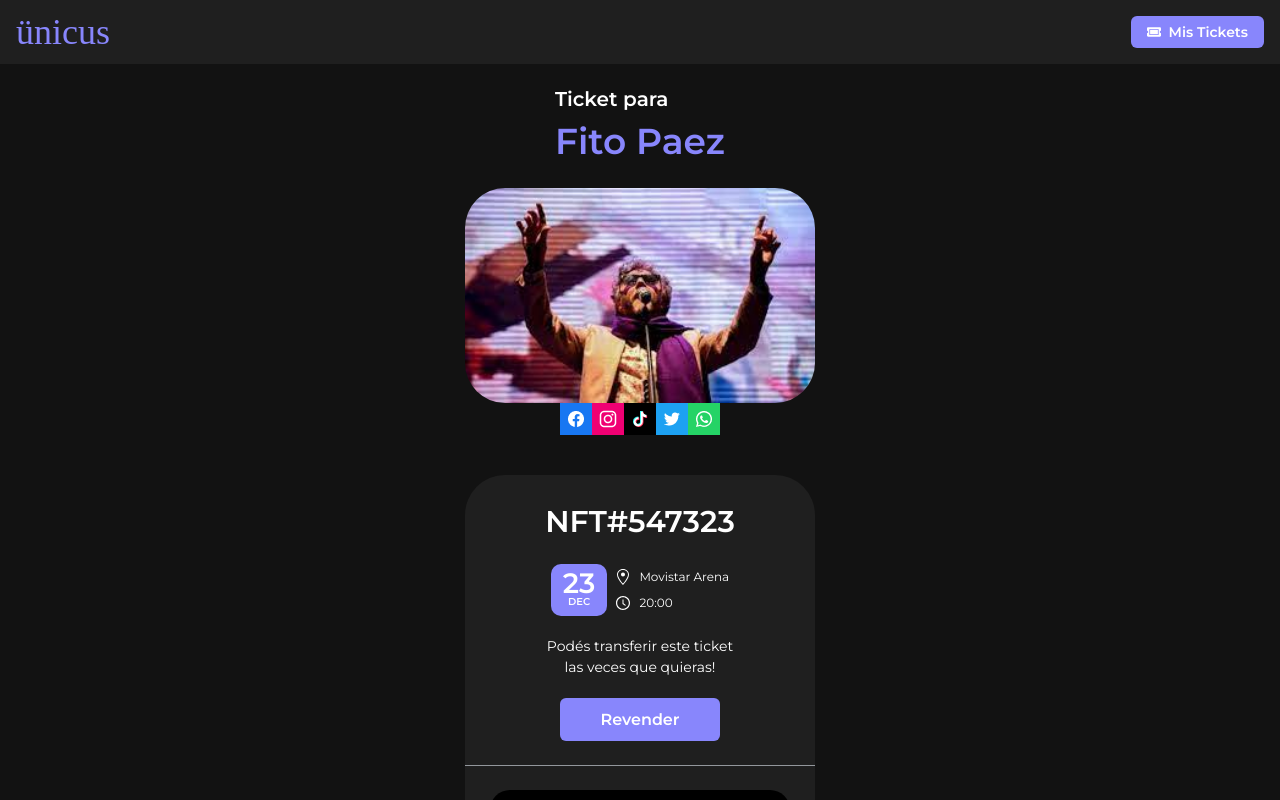
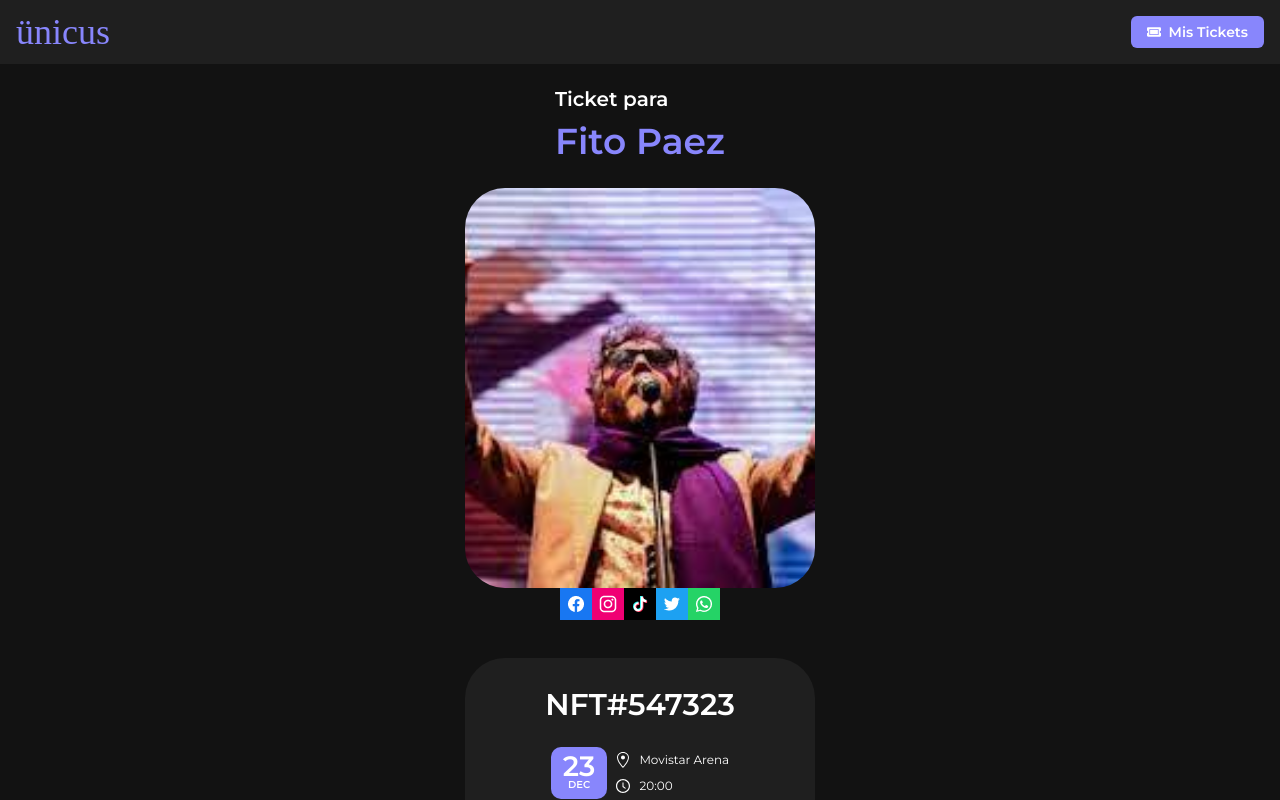
Before and after one commit to unicusnft/web, a React (Create React App) app: page /ticket/547323 in a window 1280 px wide. Shown: the top 800 px of the page. Built offline with nearby package versions, Linux system fonts and the light colour scheme; a web font is replaced by a local one.

Commit message:
Fix NFT width and height in Ticket screen

```diff
--- a/src/screens/ticket/Ticket.js
+++ b/src/screens/ticket/Ticket.js
@@ -62,12 +62,20 @@ export const Ticket = () => {
                     </div>
                     <Box
                         w='350px'
+                        h='450px'
                         rounded={40}
                         color='white'
                         boxShadow='dark-xs'
                         objectFit='cover'
                     >
-                        <Image src={ticket?.buyImage1} alt="Ticket photo" w='350px' rounded={40}/>
+                        <Image
+                            src={ticket?.buyImage1}
+                            alt="Ticket photo"
+                            w='350px'
+                            h='400px'
+                            objectFit='cover'
+                            rounded={40}
+                        />
                         <Center mb={5}>
                             <HStack spacing={0}>
                                 <SocialMediaButton img={facebook} alt='facebook'/>
```
